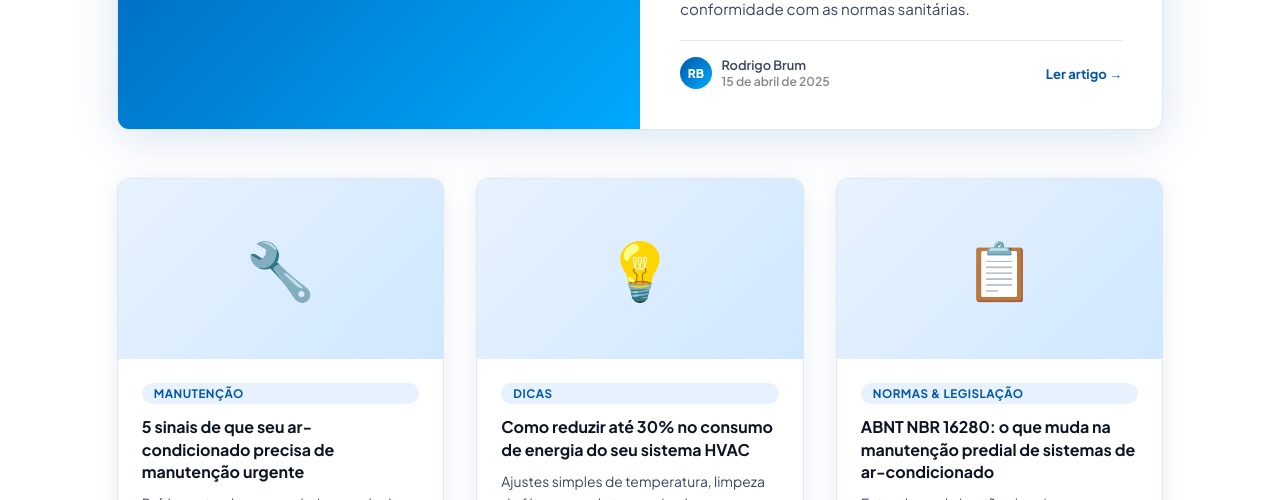
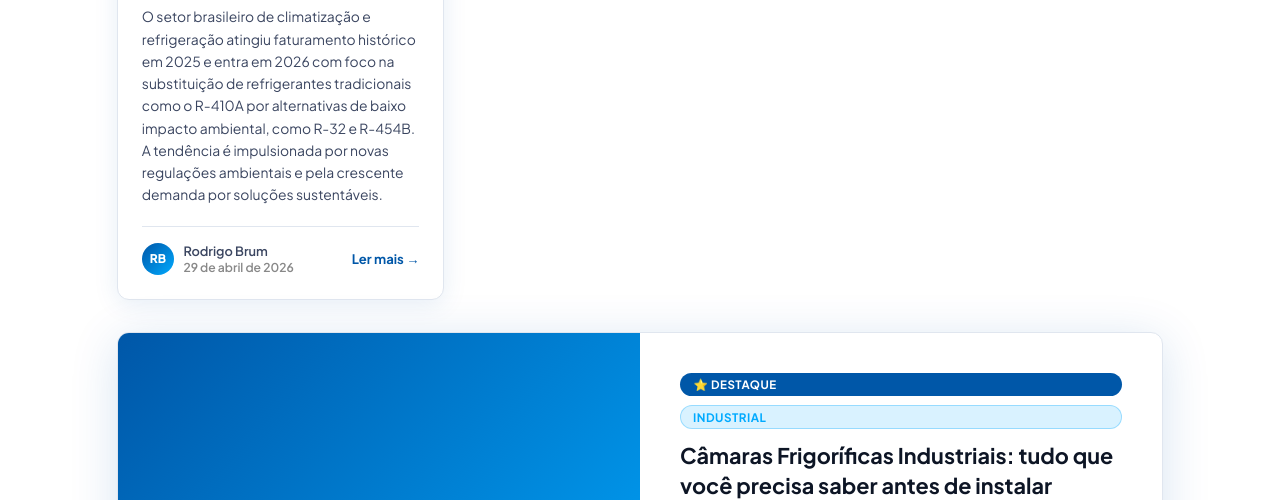
Before and after one commit to rafamarquesdev83/gelado-site, a plain HTML site: page blog.html in a window 1280 px wide. Shown: the part 939-1439 px from the top of the page. Drawn offline with Linux system fonts and the light colour scheme.

Commit message:
blog: adiciona novo post - Mercado HVAC bate R$ 50 bilhões e aposta em refrigerantes ecológicos para 2026

```diff
--- a/blog.html
+++ b/blog.html
@@ -387,6 +387,26 @@
 <div class="blog-wrap">
   <div class="blog-grid" id="blogGrid">
 
+    <!-- POST NOVO -->
+    <article class="post-card" data-cat="industrial">
+      <div class="post-thumb">🌱</div>
+      <div class="post-body">
+        <span class="post-tag">Industrial</span>
+        <h3 class="post-title">Mercado HVAC bate R$ 50 bilhões e aposta em refrigerantes ecológicos para 2026</h3>
+        <p class="post-excerpt">O setor brasileiro de climatização e refrigeração atingiu faturamento histórico em 2025 e entra em 2026 com foco na substituição de refrigerantes tradicionais como o R-410A por alternativas de baixo impacto ambiental, como R-32 e R-454B. A tendência é impulsionada por novas regulações ambientais e pela crescente demanda por soluções sustentáveis.</p>
+        <div class="post-footer">
+          <div class="post-author">
+            <div class="author-avatar">RB</div>
+            <div>
+              <div>Rodrigo Brum</div>
+              <div class="post-date">29 de abril de 2026</div>
+            </div>
+          </div>
+          <a href="https://argreen.com.br/en/revolucao-no-hvac-comercial-em-2026-conforto-personalizado-sustentabilidade-e-refrigerantes-ecologicos-dominam-o-mercado/" target="_blank" class="read-more">Ler mais →</a>
+        </div>
+      </div>
+    </article>
+
     <!-- POST DESTAQUE -->
     <article class="post-card post-featured" data-cat="industrial">
       <div class="post-thumb">🏭</div>
```
